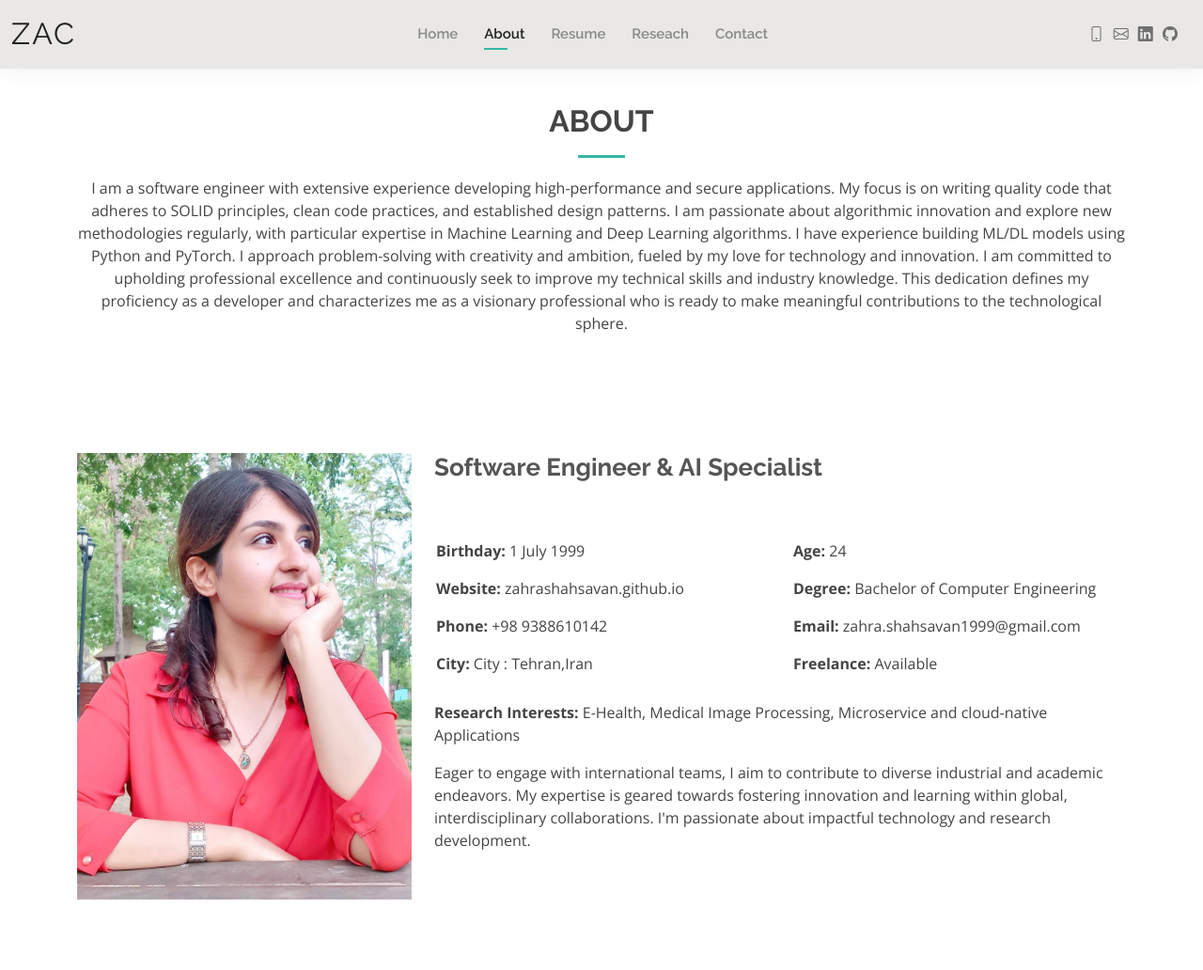
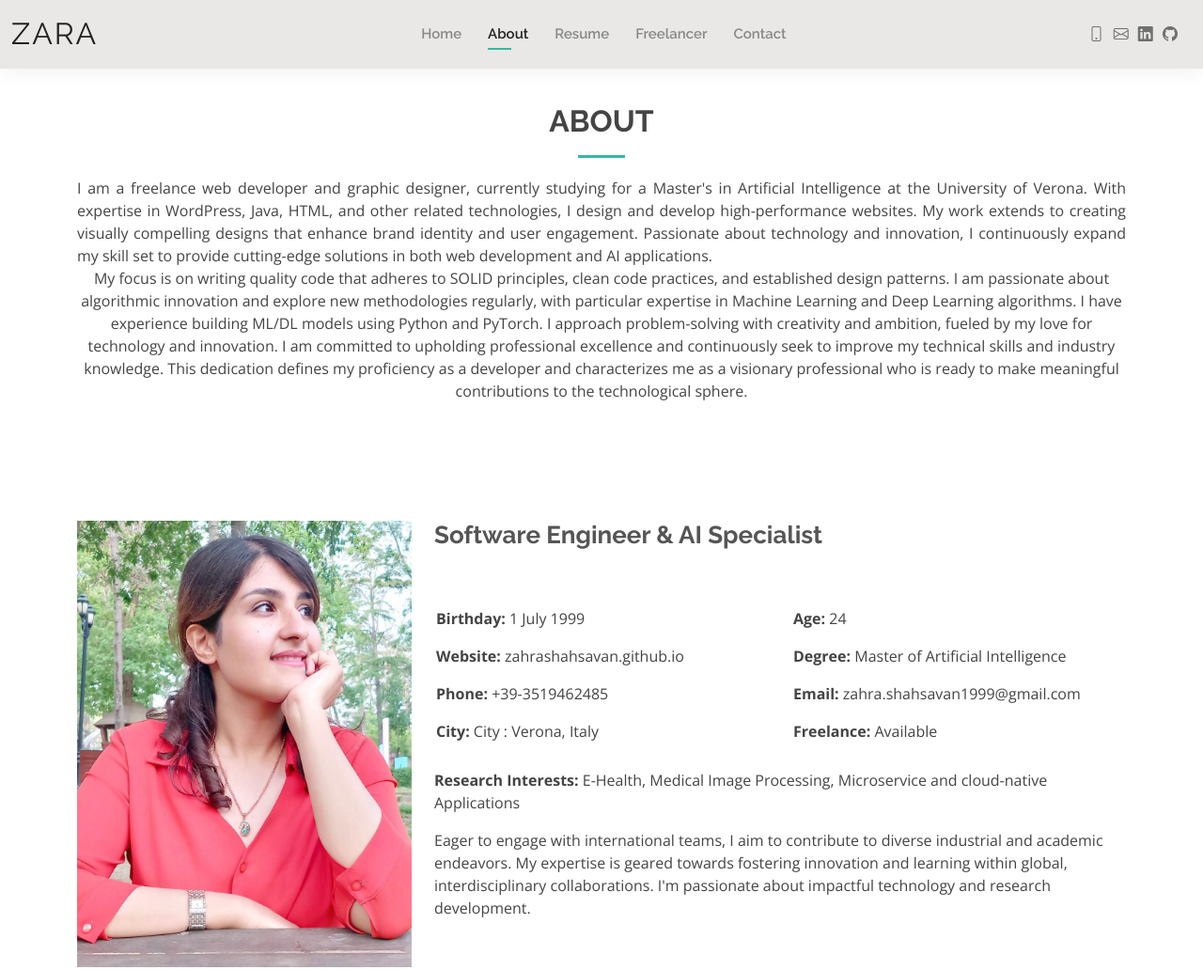
Before and after one commit to zahraShahsavan/zahraShahsavan.github.io, a plain HTML site: page about.html in a window 1280 px wide. Shown: the top 1032 px of the page at 94% size. Drawn offline with nearby package versions, Linux system fonts and the light colour scheme.

Commit message:
Update about.html

```diff
--- a/about.html
+++ b/about.html
@@ -5,7 +5,7 @@
   <meta charset="utf-8">
   <meta content="width=device-width, initial-scale=1.0" name="viewport">
 
-  <title>Zahra Shahsavan</title>
+  <title>Zara Shahsavan</title>
   <meta content="" name="description">
   <meta content="" name="keywords">
 
@@ -42,7 +42,7 @@
   <header id="header" class="fixed-top">
     <div class="container-fluid d-flex justify-content-between align-items-center">
 
-      <h1 class="logo me-auto me-lg-0"><a href="index.html">Zac</a></h1>
+      <h1 class="logo me-auto me-lg-0"><a href="index.html">Zara</a></h1>
       <!-- Uncomment below if you prefer to use an image logo -->
       <!-- <a href="index.html" class="logo"><img src="assets/img/logo.png" alt="" class="img-fluid"></a>-->
 
@@ -51,7 +51,7 @@
           <li><a href="index.html">Home</a></li>
           <li><a class="active" href="about.html">About</a></li>
           <li><a href="resume.html">Resume</a></li>
-          <li><a href="research.html">Reseach</a></li>
+          <li><a href="freelancer.html">Freelancer</a></li>
           <li><a href="contact.html">Contact</a></li>
         </ul>
         <i class="bi bi-list mobile-nav-toggle"></i>
@@ -76,7 +76,14 @@
 
         <div class="section-title">
           <h2>About</h2>
-          <p>I am a software engineer with extensive experience developing high-performance and secure applications. My focus is on writing quality code that adheres to SOLID principles, clean code practices, and established design patterns. I am passionate about algorithmic innovation and explore new methodologies regularly, with particular expertise in Machine Learning and Deep Learning algorithms. I have experience building ML/DL models using Python and PyTorch.
+
+<p style="text-align: justify;">
+I am a freelance web developer and graphic designer, currently studying for a Master's in Artificial Intelligence at the University of Verona.
+With expertise in WordPress, Java, HTML, and other related technologies, I design and develop high-performance websites.
+My work extends to creating visually compelling designs that enhance brand identity and user engagement. Passionate about technology and innovation,
+I continuously expand my skill set to provide cutting-edge solutions in both web development and AI applications.
+</p>
+ My focus is on writing quality code that adheres to SOLID principles, clean code practices, and established design patterns. I am passionate about algorithmic innovation and explore new methodologies regularly, with particular expertise in Machine Learning and Deep Learning algorithms. I have experience building ML/DL models using Python and PyTorch.
 
 I approach problem-solving with creativity and ambition, fueled by my love for technology and innovation. I am committed to upholding professional excellence and continuously seek to improve my technical skills and industry knowledge. This dedication defines my proficiency as a developer and characterizes me as a visionary professional who is ready to make meaningful contributions to the technological sphere.</p>
 		  </br>
@@ -100,14 +107,14 @@ I approach problem-solving with creativity and ambition, fueled by my love for t
                 <ul>
                   <li><i class="bi bi-rounded-right"></i> <strong>Birthday:</strong> 1 July 1999</li>
                   <li><i class="bi bi-rounded-right"></i> <strong>Website:</strong> zahrashahsavan.github.io</li>
-                  <li><i class="bi bi-rounded-right"></i> <strong>Phone:</strong> +98 9388610142</li>
-                  <li><i class="bi bi-rounded-right"></i> <strong>City:</strong> City : Tehran,Iran</li>
+                  <li><i class="bi bi-rounded-right"></i> <strong>Phone:</strong> +39-3519462485</li>
+                  <li><i class="bi bi-rounded-right"></i> <strong>City:</strong> City : Verona, Italy</li>
                 </ul>
               </div>
               <div class="col-lg-6">
                 <ul>
                   <li><i class="bi bi-rounded-right"></i> <strong>Age:</strong> 24</li>
-                  <li><i class="bi bi-rounded-right"></i> <strong>Degree:</strong> Bachelor of Computer Engineering</li>
+                  <li><i class="bi bi-rounded-right"></i> <strong>Degree:</strong> Master of Artificial Intelligence</li>
                   <li><i class="bi bi-rounded-right"></i> <strong>Email:</strong> zahra.shahsavan1999@gmail.com</li>
                   <li><i class="bi bi-rounded-right"></i> <strong>Freelance:</strong> Available</li>
                 </ul>
@@ -527,14 +534,14 @@ I approach problem-solving with creativity and ambition, fueled by my love for t
   <footer id="footer">
     <div class="container">
       <div class="copyright">
-        &copy; Copyright <strong><span>Zahra Shahsavan</span></strong>. All Rights Reserved
+        &copy; Copyright <strong><span>Zara Shahsavan</span></strong>. All Rights Reserved
       </div>
       <div class="credits">
         <!-- All the links in the footer should remain intact. -->
         <!-- You can delete the links only if you purchased the pro version. -->
         <!-- Licensing information: https://bootstrapmade.com/license/ -->
         <!-- Purchase the pro version with working PHP/AJAX contact form: https://bootstrapmade.com/kelly-free-bootstrap-cv-resume-html-template/ -->
-        Designed by Zac
+        Designed by Zara
       </div>
     </div>
   </footer><!-- End  Footer -->
```
